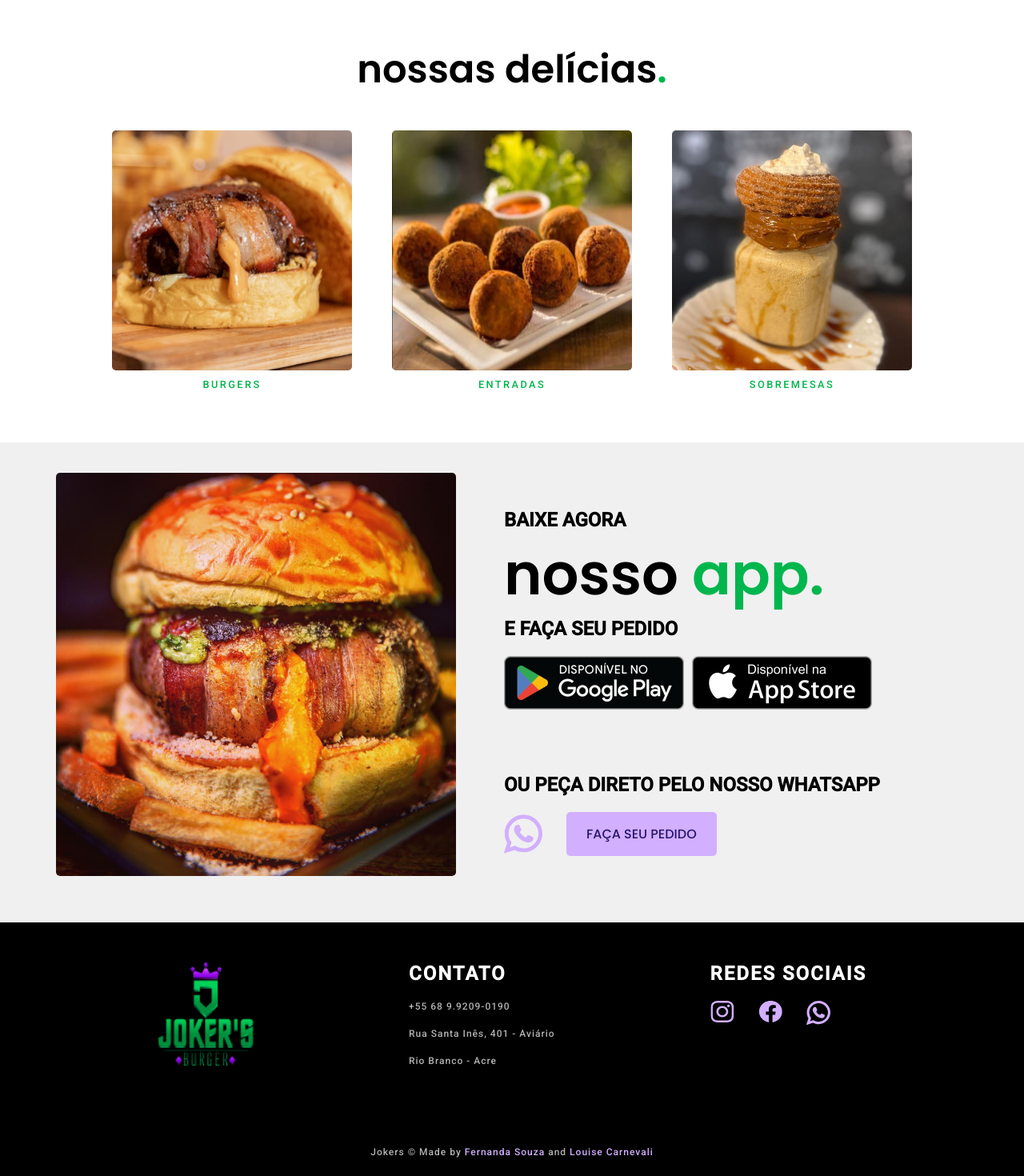
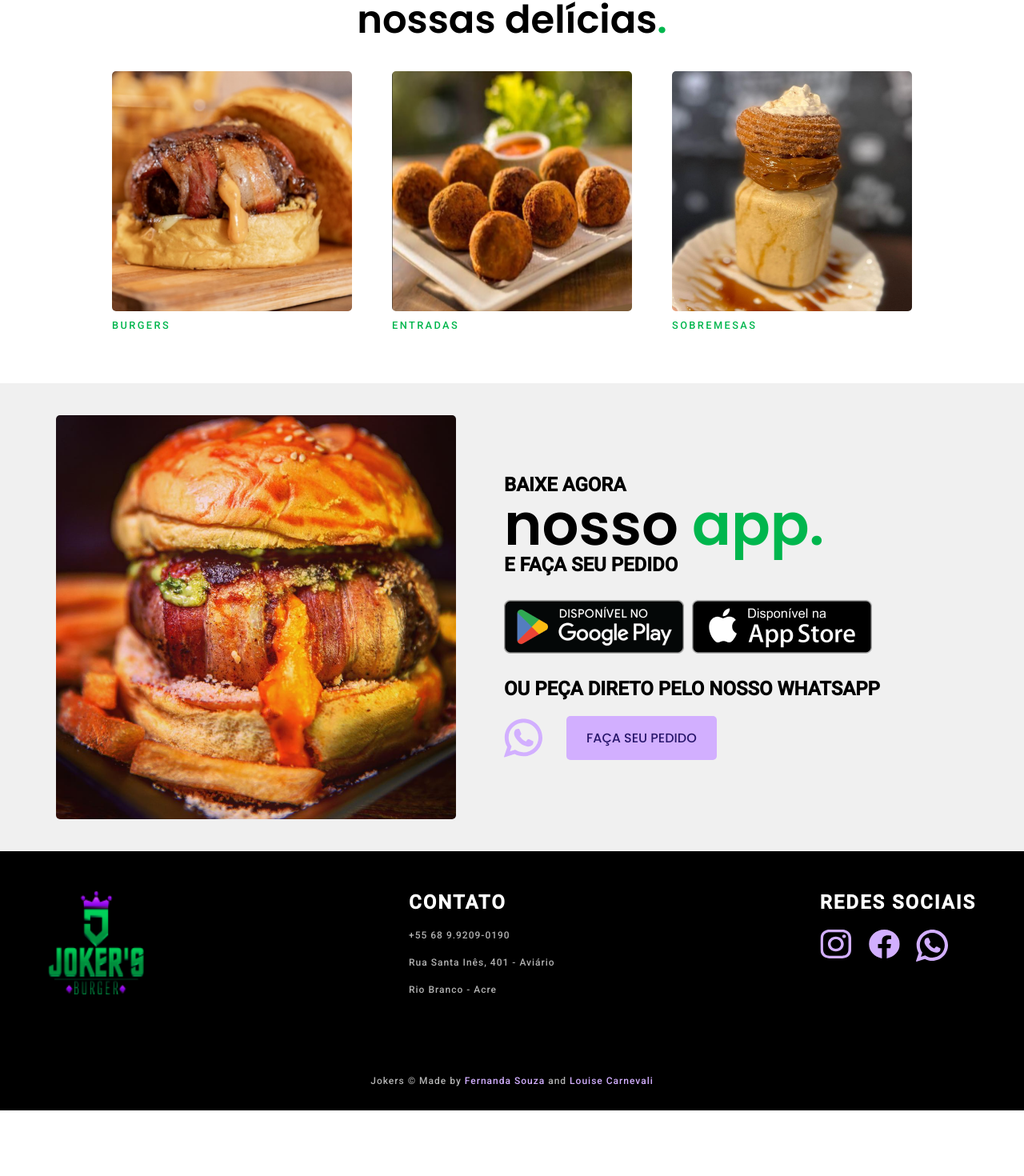
Before and after one commit to fercfmsouza/jokers-burger, a React (Vite) app: page / in a window 1280 px wide. Shown: the part 777-2247 px from the top of the page at 80% size. After the commit the page ends 2165 px from the top, so only its background shows below. Built offline with nearby package versions, Linux system fonts and the light colour scheme.

Commit message:
updated home and footer

```diff
--- a/src/components/Footer.jsx
+++ b/src/components/Footer.jsx
@@ -4,42 +4,42 @@ import '../styles/Footer.css';
 const Footer = () => {
   return (
     <div>
-      <div className="footer-container">
-        <div className="column">
-          <Link to="/">
-            <img src="/img/logo.png" alt="Joker's Burguer Logo" />
+      <div className='footer-container'>
+        <div className='column'>
+          <Link to='/'>
+            <img src='/img/logo.png' alt="Joker's Burguer Logo" />
           </Link>
         </div>
 
-        <div className="column">
+        <div className='column'>
           <h1>CONTATO</h1>
-          <ul className="contact-info">
+          <ul className='contact-info'>
             <li>+55 68 9.9209-0190</li>
             <li>Rua Santa Inês, 401 - Aviário</li>
             <li>Rio Branco - Acre </li>
           </ul>
         </div>
 
-        <div className="column">
+        <div className='column'>
           <h1>REDES SOCIAIS</h1>
-          <ul className="social-icons">
+          <ul className='social-icons'>
             <li>
               <a
-                href="https://www.instagram.com/joker.burger.ac/"
-                target="blank"
-                rel="noopener noreferrer"
+                href='https://www.instagram.com/joker.burger.ac/'
+                target='blank'
+                rel='noopener noreferrer'
               >
-                <img src="/assets/instagram-small.svg" alt="Instagram Logo" />
+                <img src='/assets/instagram-small.svg' alt='Instagram Logo' />
               </a>
             </li>
 
             <li>
               <a
-                href="https://www.facebook.com/joker.burger.ac/?locale=pt_BR"
-                target="blank"
-                rel="noopener noreferrer"
+                href='https://www.facebook.com/joker.burger.ac/?locale=pt_BR'
+                target='blank'
+                rel='noopener noreferrer'
               >
-                <img src="/assets/facebook-small.svg" alt="Facebook Logo" />
+                <img src='/assets/facebook-small.svg' alt='Facebook Logo' />
               </a>
             </li>
 
@@ -48,20 +48,29 @@ const Footer = () => {
                 href={`https://api.whatsapp.com/send?phone=${encodeURIComponent(
                   '+5568992090190',
                 )}`}
-                target="_blank"
-                rel="noopener noreferrer"
+                target='_blank'
+                rel='noopener noreferrer'
               >
-                <img src="/assets/whatsapp.svg" alt="Whatsapp Logo" />
+                <img src='/assets/whatsapp.svg' alt='Whatsapp Logo' />
               </a>
             </li>
           </ul>
         </div>
       </div>
 
-      <div className="footer-paragraph">
+      <div className='footer-paragraph'>
         <p>
-          Jokers © Made by <span>Fernanda Souza</span> and
-          <span> Louise Carnevali</span>
+          Jokers © Made by{' '}
+          <a
+            href='https://www.linkedin.com/in/fernanda-souza-dev/'
+            target='blank'
+          >
+            Fernanda Souza
+          </a>{' '}
+          and{' '}
+          <a href='https://www.linkedin.com/in/louisecarnevali/' target='blank'>
+            Louise Carnevali
+          </a>
         </p>
       </div>
     </div>
--- a/src/pages/HomePage.jsx
+++ b/src/pages/HomePage.jsx
@@ -38,15 +38,15 @@ const HomePage = () => {
           Nossas Delícias<span className='dot'>.</span>
         </h1>
         <div className='img-container'>
-          <div>
+          <div className='img-container-all'>
             <img src='/img/burguer.png' alt='delicious burger' />
             <p>Burgers</p>
           </div>
-          <div>
+          <div className='img-container-all'>
             <img src='/img/bolinho.png' alt='delicious appetizer' />
             <p>Entradas</p>
           </div>
-          <div>
+          <div className='img-container-all'>
             <img src='/img/milkshake.png' alt='delicious milkshake' />
             <p>Sobremesas</p>
           </div>
--- a/src/styles/Footer.css
+++ b/src/styles/Footer.css
@@ -1,13 +1,13 @@
 .footer-container {
   display: flex;
   flex-wrap: wrap;
-  justify-content: space-around;
+  justify-content: space-between;
   align-items: flex-start;
   background-color: var(--color-black);
   color: var(--color-white);
-  font-family: var( --font-family-1);
+  font-family: var(--font-family-1);
   font-size: 12px;
-  padding: 50px 100px;
+  padding: 50px 60px;
 }
 
 .column {
@@ -17,15 +17,15 @@
   letter-spacing: 2px;
 }
 
-.column img{
-  width:120px;
+.column img {
+  width: 120px;
 }
 
 .contact-info li {
- padding-top: 20px ;
- text-align: start;
- letter-spacing:1px;
- color: var( --color-gray);
+  padding-top: 20px;
+  text-align: start;
+  letter-spacing: 1px;
+  color: var(--color-gray);
 }
 
 .social-icons {
@@ -34,23 +34,32 @@
 }
 
 .social-icons img {
-  padding: 20px 10px 20px 0;
   margin-right: 20px;
+  margin-top: 20px;
   width: 40px;
+}
+
+.social-icons img:hover {
+  filter: invert(45%) sepia(49%) saturate(4938%) hue-rotate(124deg)
+    brightness(102%) contrast(102%);
 }
 
 .footer-paragraph {
   font-family: var(--font-family-1);
   background-color: var(--color-black);
   font-size: 12px;
-  color: var( --color-gray);
-  letter-spacing:1px;
+  color: var(--color-gray);
+  letter-spacing: 1px;
   text-align: center;
   padding: 50px 0 30px 0;
 }
 
-.footer-paragraph span{
-  color: var( --color-purple-light);
+.footer-paragraph a {
+  color: var(--color-purple-light);
+}
+
+.footer-paragraph a:hover {
+  color: var(--color-green);
 }
 
 @media screen and (max-width: 768px) {
@@ -59,8 +68,8 @@
     padding: 30px 10px;
   }
 
-  .column img{
-    width:70px;
+  .column img {
+    width: 70px;
   }
 
   .contact-info li:first-child {
@@ -72,15 +81,10 @@
   }
 
   .social-icons img {
-    width:30px;
-    padding-top: 15px;
+    width: 25px;
   }
 
-  .social-icons img:last-child {
-    margin-right: 0;
-  }
-
-  .footer-paragraph{
+  .footer-paragraph {
     padding: 20px;
     font-size: 10px;
   }
--- a/src/styles/HomePage.css
+++ b/src/styles/HomePage.css
@@ -29,13 +29,15 @@
   font-family: var(--font-family-1);
   font-size: 1.75rem;
   text-transform: uppercase;
+  line-height: 1;
 }
 
 .text-overlay h1 {
   font-family: var(--font-family-2);
   font-size: 4.5rem;
   text-transform: lowercase;
-  padding-bottom: 40px;
+  line-height: 1;
+  margin-bottom: 40px;
 }
 
 .button-container {
@@ -83,15 +85,11 @@
 
 /* Second section */
 .section-2 {
-  /*
-  height: 550px;
-  padding: 40px 0;  */
-
   width: 100%;
   padding: 40px 0;
   background-color: var(--color-white);
   text-align: center;
-  margin-bottom: 20px; /* Add margin to prevent overlap with section-3 */
+  /* margin-bottom: 20px; Add margin to prevent overlap with section-3 */
 }
 
 .section-2 h1 {
@@ -99,7 +97,8 @@
   font-size: 3rem;
   text-transform: lowercase;
   text-align: center;
-  padding: 50px 0 40px 0;
+  line-height: 1;
+  margin-bottom: 40px;
 }
 
 .img-container {
@@ -141,10 +140,15 @@
   transition: width 0.3s ease;
 }
 
+.img-container-all {
+  text-align: left;
+}
+
 /* Section 3 */
 
 .section-3 {
-  height: 600px;
+  /* height: 600px; */
+  height: auto;
   display: flex;
   gap: 60px;
   align-items: center;
@@ -152,20 +156,20 @@
   padding: 40px 70px;
   width: 100%;
   background-color: var(--color-gray-bg);
-  margin-top: 20px; /* Add margin to create space between section-2 and section-3 */
+  margin-top: 20px;
+}
+
+.section-3-content div:not(:last-child) {
+  margin-bottom: 30px;
 }
 
 .section-img img {
-  /*
-  width: 500px;
-  height: 500px; */
-
   object-fit: cover;
   border-radius: 5px;
   width: 100%;
   max-width: 500px; /* Limit the maximum width for smaller screens */
-  height: auto;
-  margin-bottom: 20px;
+  /* height: auto; */
+  /* margin-bottom: 20px; */
 }
 
 .content-1 h2,
@@ -179,16 +183,13 @@
   font-family: var(--font-family-2);
   font-size: 4.5rem;
   text-transform: lowercase;
+  line-height: 1;
 }
 
 .content-2 {
   display: flex;
-  padding: 20px 0 40px 0;
+  /* padding: 20px 0 40px 0; */
   gap: 10px;
-}
-
-.content-3 {
-  padding: 40px 0 0 0;
 }
 
 .content-social {
@@ -210,7 +211,7 @@
   }
   .text-overlay h1 {
     font-size: 2.5rem;
-    padding-bottom: 0;
+    margin-bottom: 0;
   }
 
   .text-overlay h2 {
@@ -232,12 +233,11 @@
 
   .section-2 {
     padding: 20px 0;
-    margin-bottom: 10px;
   }
 
   .section-2 h1 {
     font-size: 2rem;
-    padding: 20px 0 20px 0;
+    margin-bottom: 20px;
   }
 
   .img-container {
@@ -252,13 +252,17 @@
 
   .section-3 {
     flex-direction: column;
-    margin-top: 10px;
-    gap: 0px;
-    /* height: auto; */
+    gap: 10px;
+    margin-top: 0px;
+  }
+
+  .section-3-content div:not(:last-child) {
+    margin-bottom: 15px;
   }
 
   .content-1 h1 {
-    font-size: 3rem;
+    font-size: 2.8rem;
+    margin-bottom: 10px;
   }
 
   .content-1 h2,
@@ -266,16 +270,8 @@
     font-size: 1rem;
   }
 
-  .content-2 {
-    padding: 10px 0 20px 0;
-  }
-
   .content-2 h1 {
     font-size: 2.5rem;
-  }
-
-  .content-3 {
-    padding: 0px;
   }
 
   .content-social {
```
